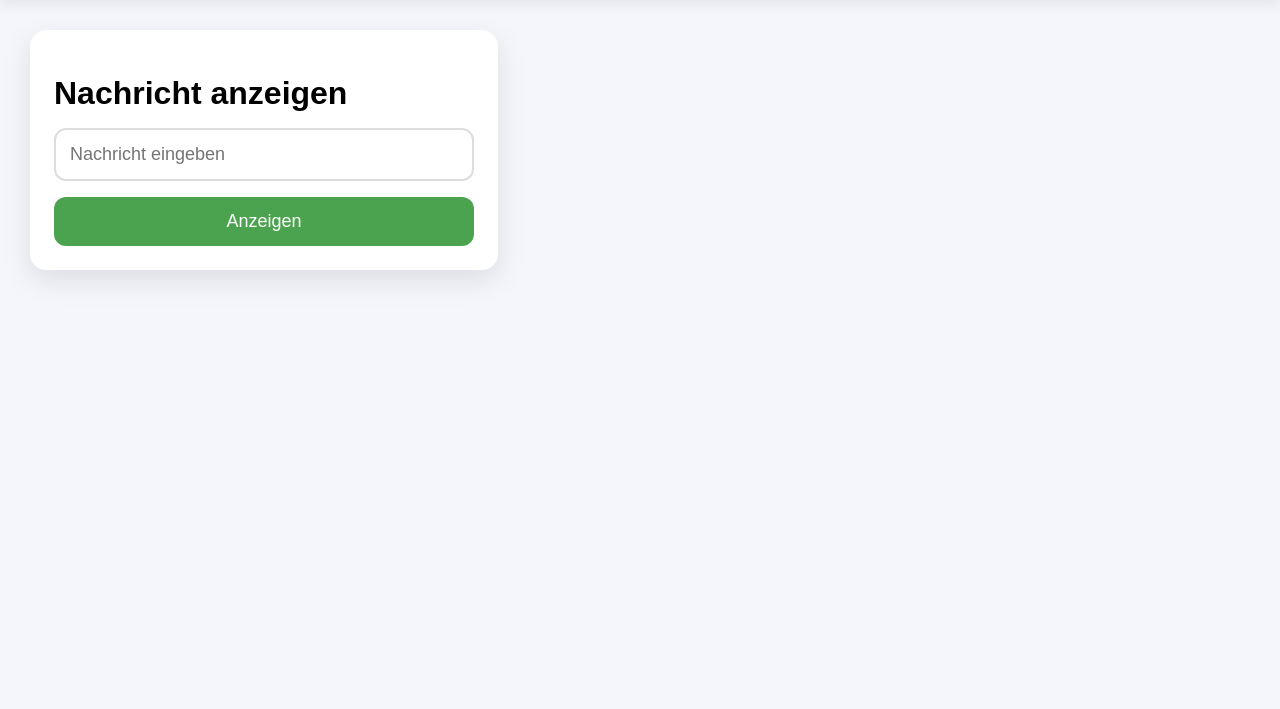
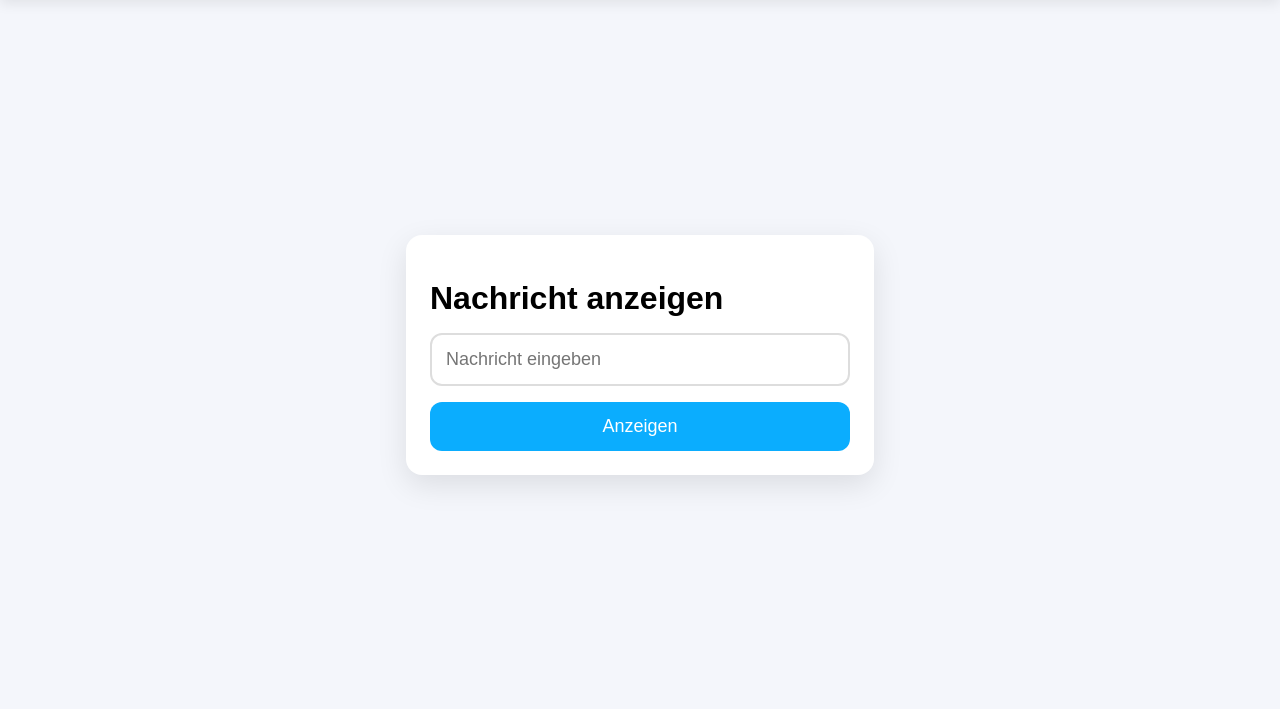
Before and after one commit to LorettaPantelic/VWA, a Flask app: page /message in a window 1280 px wide. Shown: the part 74-783 px from the top of the page. Run offline with Flask 3, Linux system fonts and the light colour scheme.

Commit message:
Update style.css, base.html and message.html

```diff
--- a/scoreboard_web/static/style.css
+++ b/scoreboard_web/static/style.css
@@ -27,6 +27,15 @@ body {
     background-color: rgb(0, 150, 230);
 }
 
+.content-wrapper {
+    display: flex;
+    justify-content: center;
+    align-items: center;
+    min-height: calc(100vh - 90px);
+}
+
 .content {
-    padding: 30px;
+    width: 100%;
+    display: flex;
+    justify-content: center;
 }
--- a/scoreboard_web/templates/base.html
+++ b/scoreboard_web/templates/base.html
@@ -17,8 +17,10 @@
     </nav>
 
     <!-- Seiteninhalt -->
-    <div class="content">
-        {% block content %}{% endblock %}
+    <div class="content-wrapper">
+        <div class="content">
+            {% block content %}{% endblock %}
+        </div>
     </div>
 
 </body>
--- a/scoreboard_web/templates/message.html
+++ b/scoreboard_web/templates/message.html
@@ -1,16 +1,7 @@
 {% extends "base.html" %}
 {% block content %}
+
 <style>
-    .page-center {
-        font-family: Arial, sans-serif;
-        background: #f5f6f8;
-        display: flex;
-        justify-content: center;
-        align-items: center;
-        height: 100vh;
-        margin: 0;
-    }
-
     .container {
         background: white;
         padding: 24px;
@@ -40,7 +31,7 @@
         border: none;
         border-radius: 12px;
         cursor: pointer;
-        background: #4ca34f;
+        background: rgb(11, 173, 254);
         color: white;
     }
 </style>
@@ -48,11 +39,9 @@
 <div class="container">
     <h1>Nachricht anzeigen</h1>
 
-    <!-- Formular sendet Text an Flask -->
     <form method="POST" action="/message">
         <input
             type="text"
-            id="message"
             name="message"
             placeholder="Nachricht eingeben"
         >
@@ -62,4 +51,5 @@
         </button>
     </form>
 </div>
+
 {% endblock %}
```
